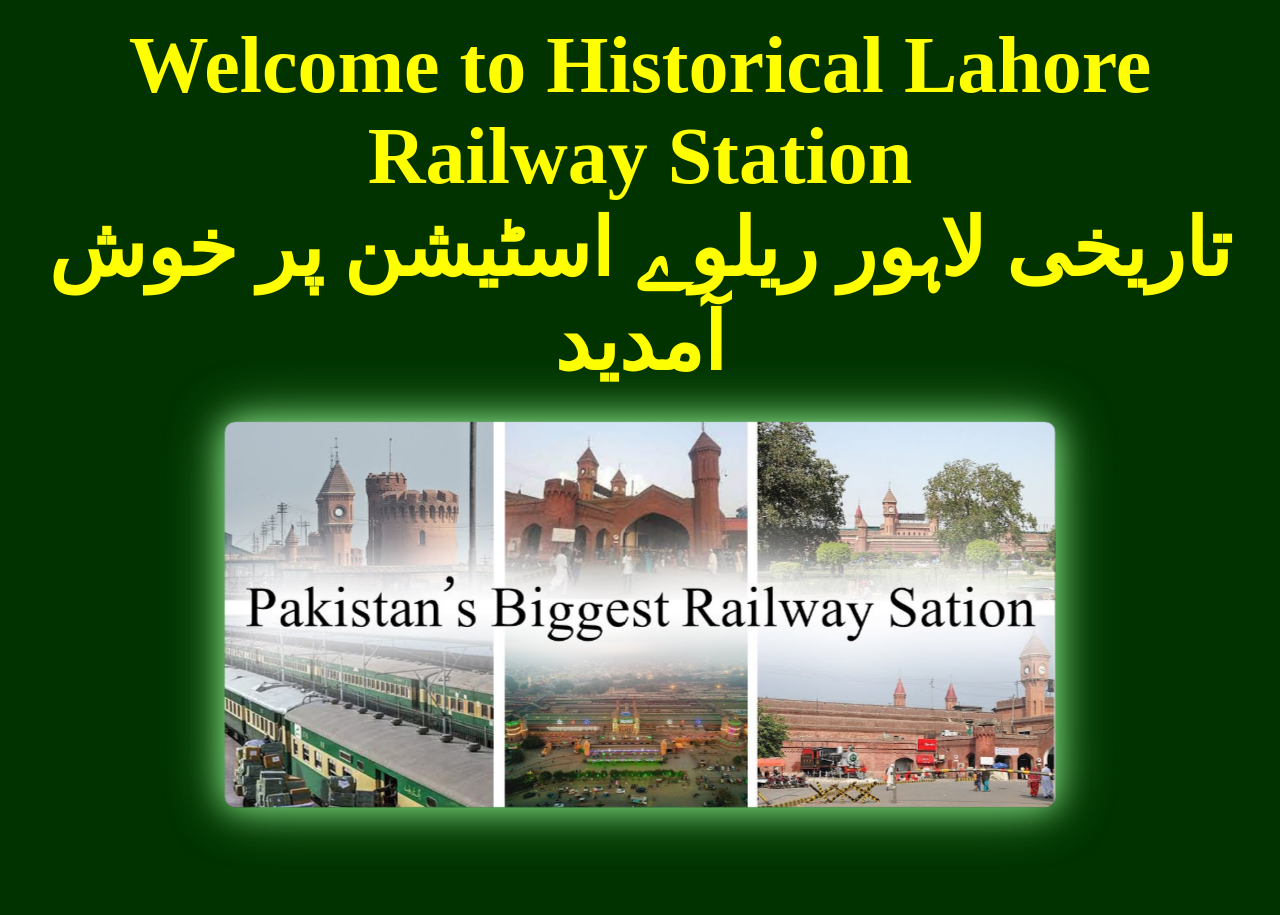
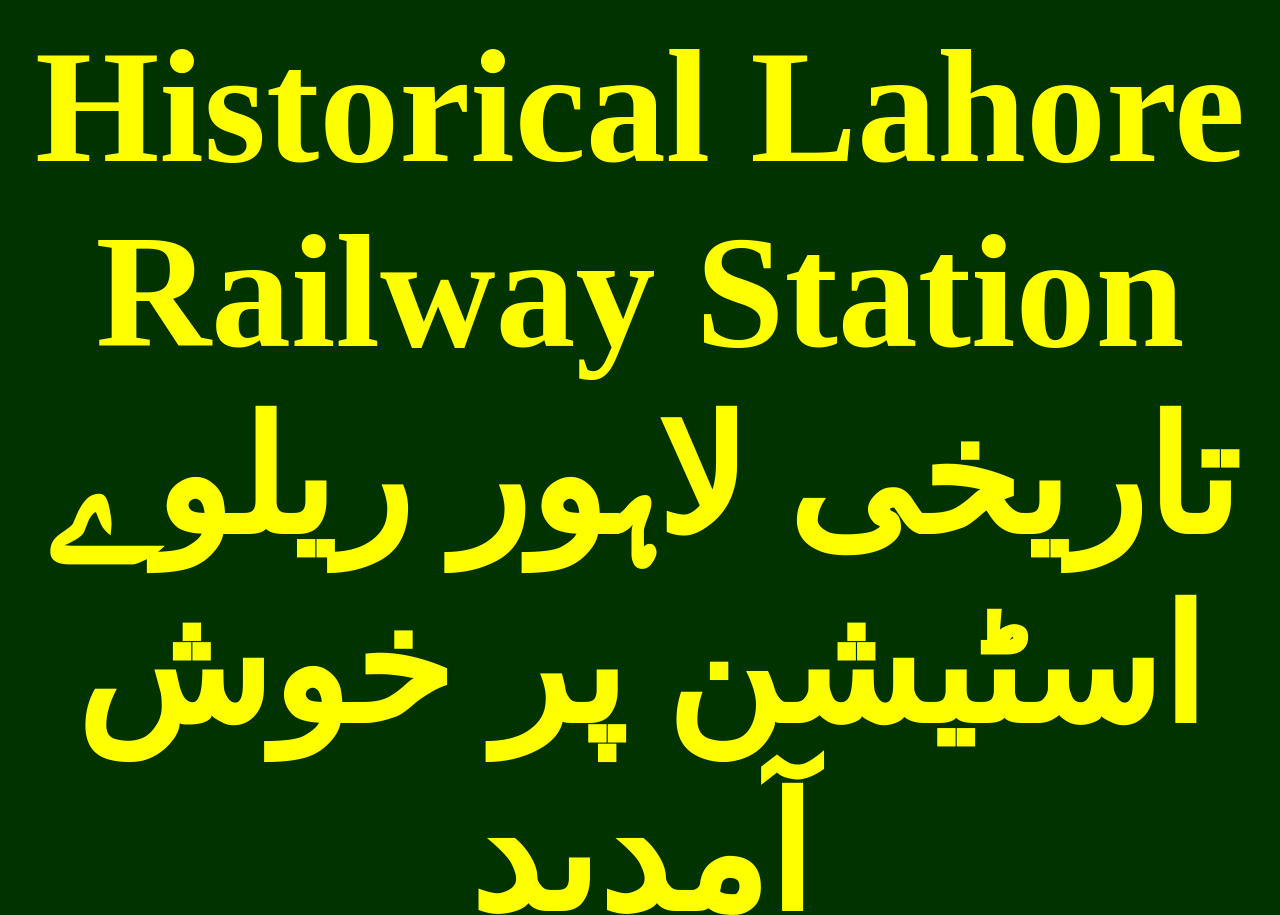
Before and after one commit to Faizan404/PrRailGov, a plain HTML site: page image_display.html in a window 1280 px wide. Shown: the top 915 px of the page. Before the commit the page ends 807 px from the top, so only its background shows below. Drawn offline with Linux system fonts and the light colour scheme.

Commit message:
Update image_display_style.css

```diff
--- a/image_display_style.css
+++ b/image_display_style.css
@@ -32,7 +32,7 @@
 
 .welcome-text p {
     margin: 0;
-    font-size: 5.0em;
+    font-size: 10.0em;
     font-weight: bold;
     animation: color-change 5s infinite;
     font-family: 'Times New Roman', Times, serif;
```
